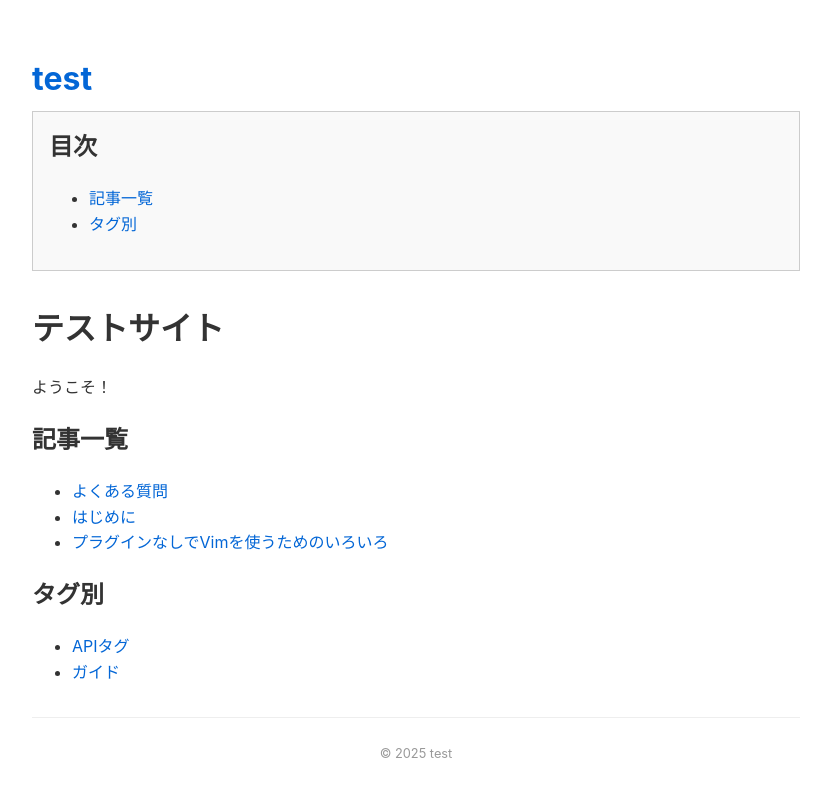
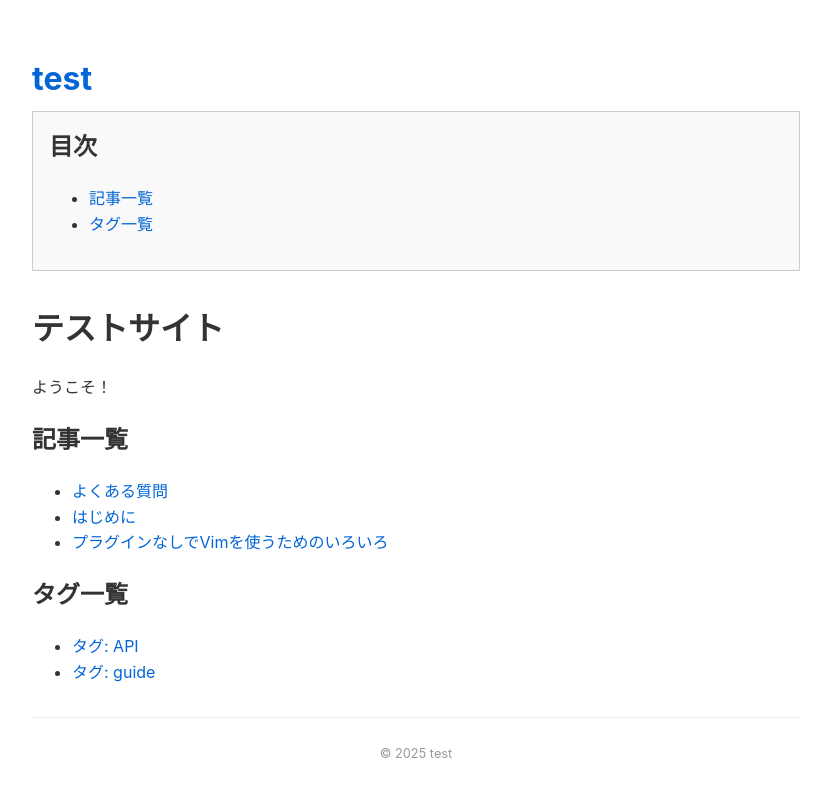
Before and after one commit to PicricAcid/pages_test, a Jekyll site: the page built from docs/index.md, in a window 1280 px wide. Shown: the top 797 px of the page, without its empty margins (224-1055 px from the left). Built offline with Jekyll 4.4.1, drawn with Linux system fonts in a browser that asks for light colours.

Commit message:
Update index.md

```diff
--- a/docs/index.md
+++ b/docs/index.md
@@ -16,7 +16,11 @@ layout: default
   {% endfor %}
 </ul>
 
-## タグ別
+## タグ一覧
 
-- [APIタグ](tags/api.md)
-- [ガイド](tags/guide.md)
+<ul>
+  {% assign pages = site.pages | where_exp: "p", "p.path contains 'tags/'" %}
+  {% for p in pages %}
+    <li><a href="{{ site.baseurl }}{{ p.url }}">{{ p.title }}</a></li>
+  {% endfor %}
+</ul>
```
